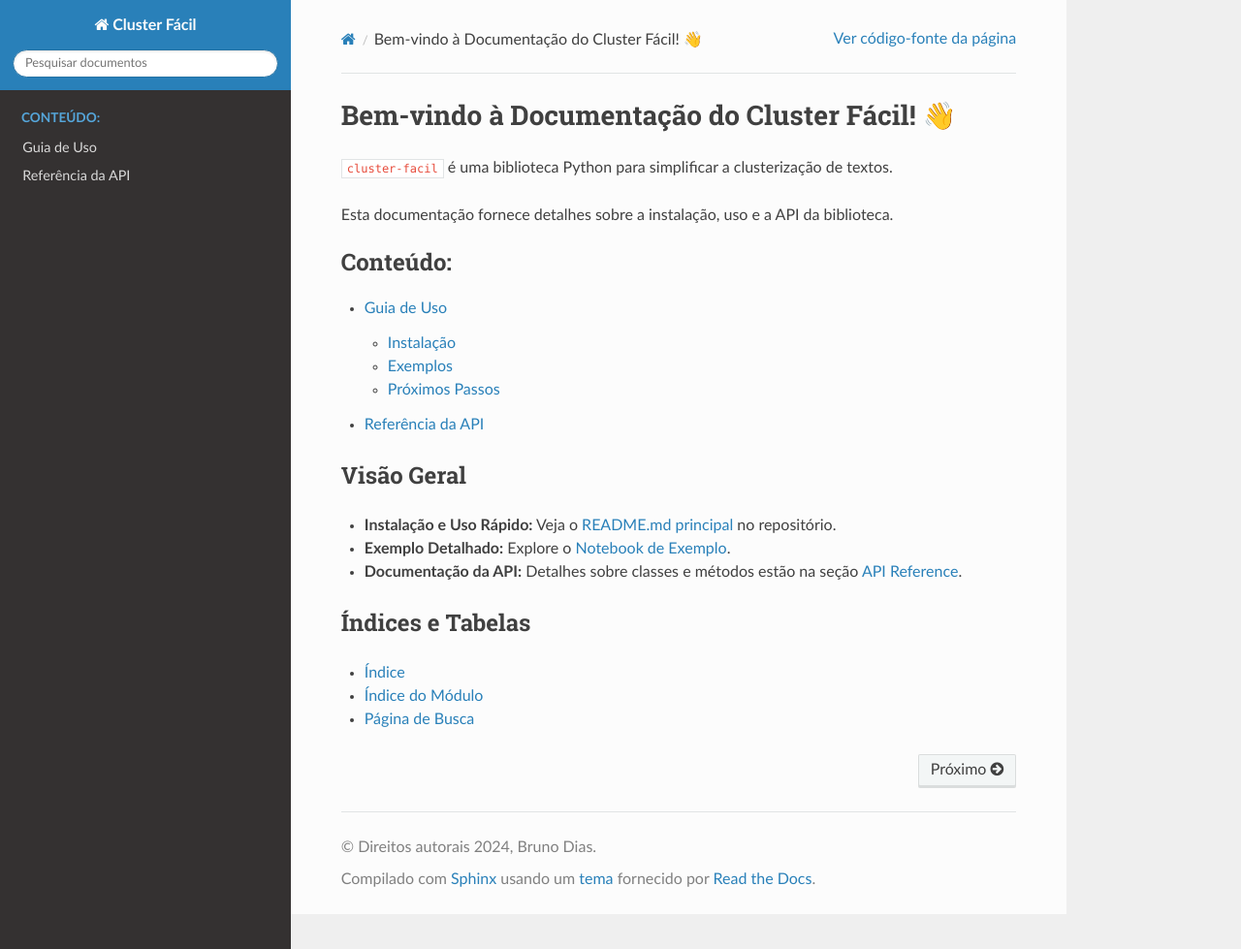
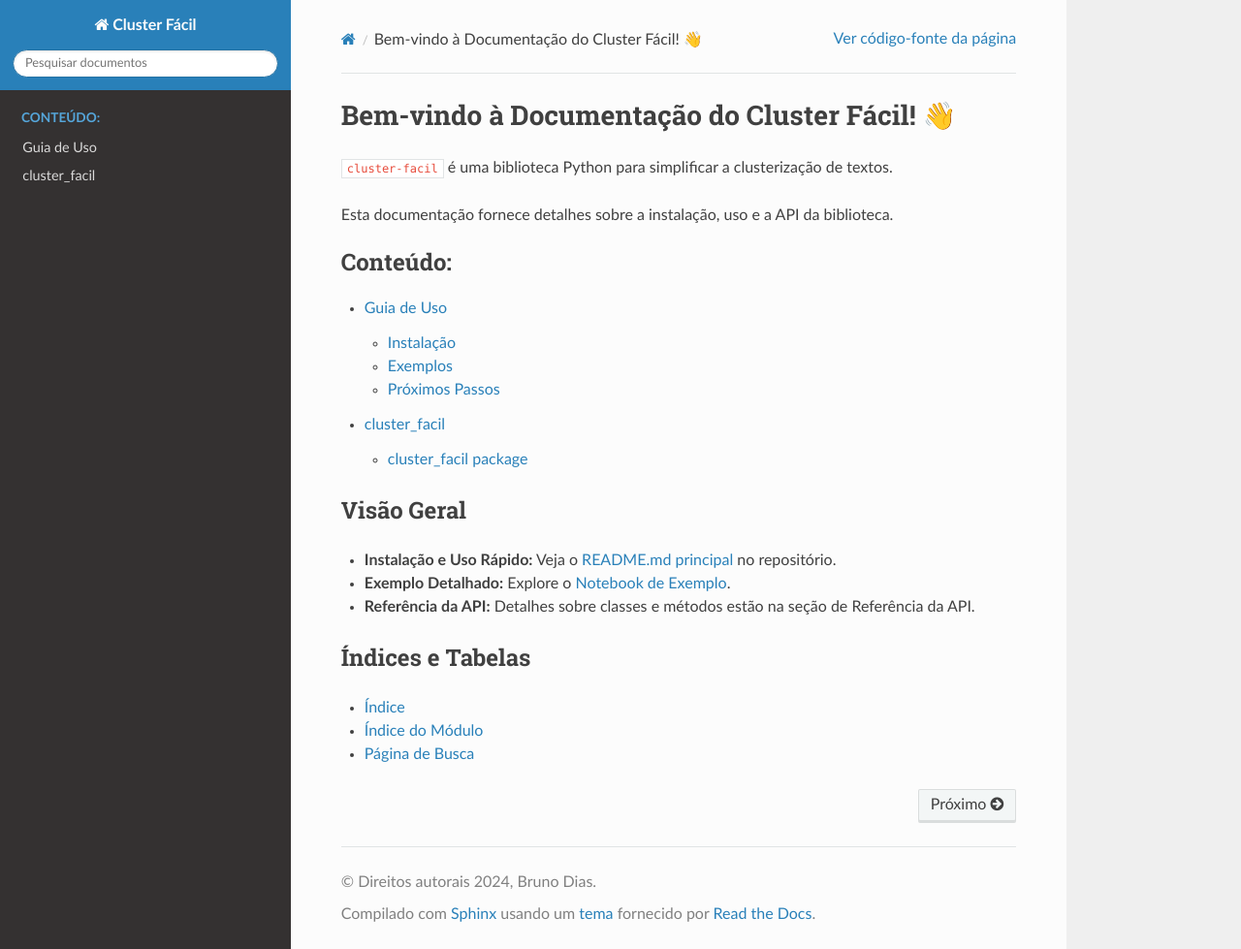
Before and after one commit to bdcdo/cluster-facil, a Sphinx documentation site: the page built from docs/index.md, in a window 1280 px wide and 979 px high. Shown: the whole window at 97% size. Built offline with Sphinx 7.4.7 and the Read the Docs theme 3.1.0, drawn with Linux system fonts in a browser that asks for light colours.

Commit message:
Nova tentativa de abonitar a documentação

````diff
--- a/docs/index.md
+++ b/docs/index.md
@@ -9,14 +9,14 @@ Esta documentação fornece detalhes sobre a instalação, uso e a API da biblio
 :caption: Conteúdo:
 
 usage
-api
+source/api/modules
 ```
 
 ## Visão Geral
 
 *   **Instalação e Uso Rápido:** Veja o [README.md principal](https://github.com/bdcdo/cluster-facil/blob/main/README.md) no repositório.
 *   **Exemplo Detalhado:** Explore o [Notebook de Exemplo](https://github.com/bdcdo/cluster-facil/blob/main/examples/uso_basico.ipynb).
-*   **Documentação da API:** Detalhes sobre classes e métodos estão na seção [API Reference](api.md).
+*   **Referência da API:** Detalhes sobre classes e métodos estão na seção de Referência da API.
 
 ## Índices e Tabelas
 
--- /dev/null
+++ b/docs/source/api/cluster_facil.cluster.rst
@@ -0,0 +1,7 @@
+cluster\_facil.cluster module
+=============================
+
+.. automodule:: cluster_facil.cluster
+   :members:
+   :show-inheritance:
+   :undoc-members:
--- /dev/null
+++ b/docs/source/api/cluster_facil.rst
@@ -0,0 +1,18 @@
+cluster\_facil package
+======================
+
+Submodules
+----------
+
+.. toctree::
+   :maxdepth: 4
+
+   cluster_facil.cluster
+
+Module contents
+---------------
+
+.. automodule:: cluster_facil
+   :members:
+   :show-inheritance:
+   :undoc-members:
--- /dev/null
+++ b/docs/source/api/modules.rst
@@ -0,0 +1,7 @@
+cluster_facil
+=============
+
+.. toctree::
+   :maxdepth: 4
+
+   cluster_facil
````
Also changed, not shown: docs/api.md (+2 -6 lines).
